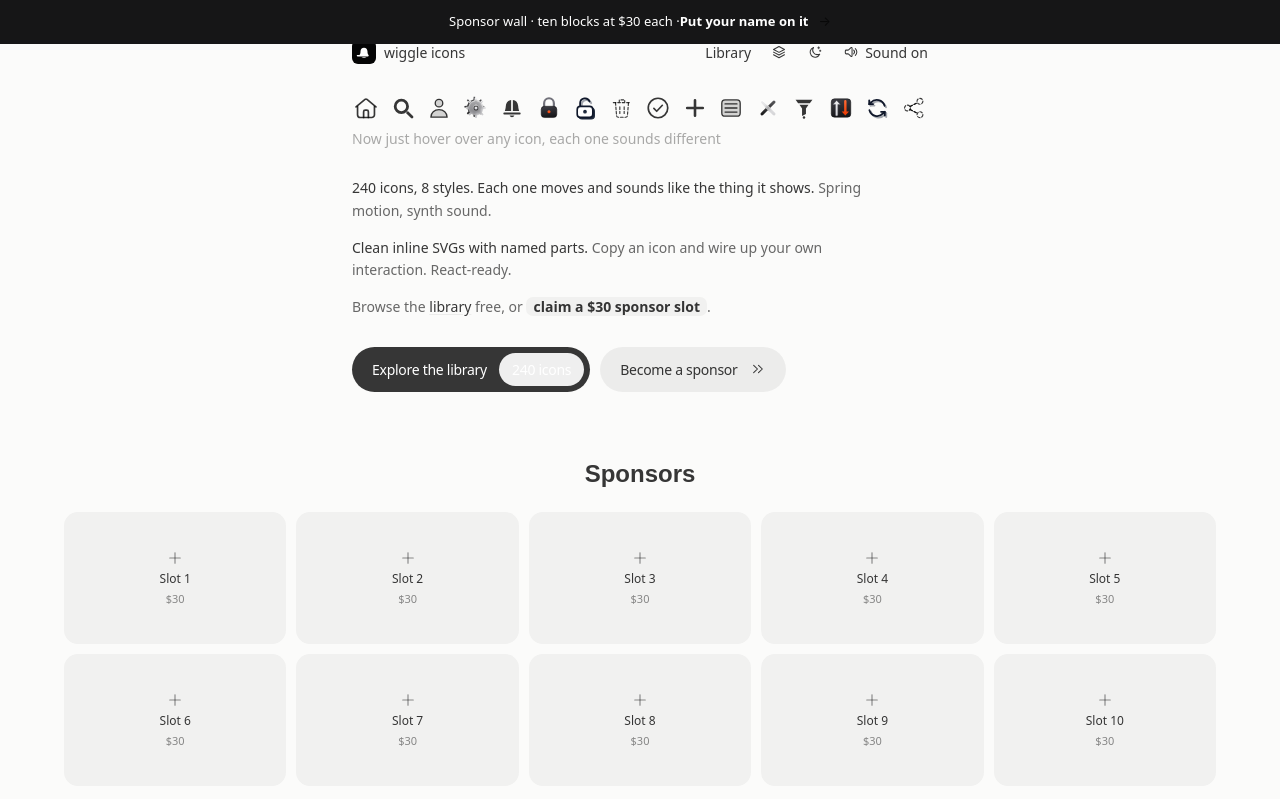
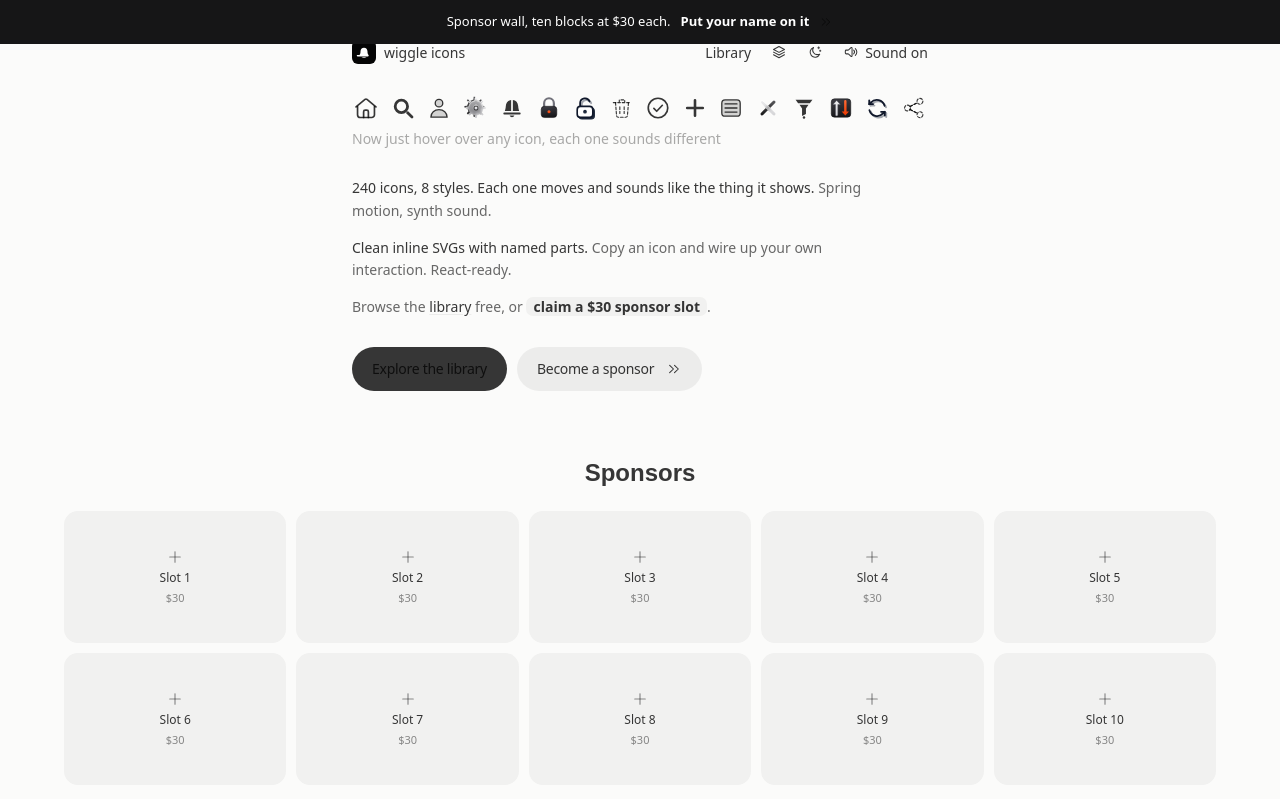
Before and after one commit to anshdadhich/kinetic-glyph-studio, a React (Vite) app: page / in a window 1280 px wide. Shown: the top 799 px of the page. Built offline with nearby package versions, Linux system fonts and the light colour scheme.

Commit message:
Clean launch bar copy and primary button

```diff
--- a/src/components/LandingPage.tsx
+++ b/src/components/LandingPage.tsx
@@ -341,9 +341,9 @@ export default function LandingPage() {
   return (
     <div id="top" className="wig-root">
       <a className="wig-launch" href="#sponsors">
-        <span className="wig-launch-full">Sponsor wall · ten blocks at $30 each · </span>
+        <span className="wig-launch-full">Sponsor wall, ten blocks at $30 each.</span>
         <strong>Put your name on it</strong>
-        <span className="wig-launch-go" aria-hidden="true">→</span>
+        <Icon name="forward" size={14} animate sound bare />
       </a>
       <main className="wig-main">
         <header className="wig-header">
@@ -397,7 +397,7 @@ export default function LandingPage() {
 
         <div className="wig-actions">
           <a className="wig-capsule wig-capsule-buy" href="/icons">
-            <span>Explore the library</span><span className="wig-capsule-price">240 icons</span>
+            Explore the library
           </a>
           <a
             className="wig-capsule wig-capsule-quiet"
--- a/src/landing.css
+++ b/src/landing.css
@@ -23,7 +23,7 @@
 /* Fixed top bar + strip */
 .wig-launch {
   z-index: 11; color: #fff; background: #161617; text-decoration: none;
-  height: 44px; padding: 0 16px; display: flex; justify-content: center; align-items: center;
+  height: 44px; padding: 0 16px; display: flex; justify-content: center; align-items: center; gap: 10px;
   position: fixed; inset: 0 0 auto; white-space: nowrap; font-size: 13px;
 }
 .wig-launch strong { color: #fff; font-weight: 600; }
@@ -84,7 +84,7 @@
 .wig-actions { flex-wrap: wrap; gap: 10px; margin-top: 28px; display: flex; }
 .wig-capsule { letter-spacing: -.02em; white-space: nowrap; border-radius: 999px; align-items: center; gap: 12px; min-height: 44px; font-weight: 500; text-decoration: none; display: inline-flex; transition: background-color .16s, transform .16s cubic-bezier(.3,.7,.4,1); }
 .wig-capsule:active { transform: scale(.97); }
-.wig-capsule-buy { color: var(--gz-text-inverse); background: var(--gz-ink-80); padding: 6px 6px 6px 20px; }
+.wig-capsule-buy { color: var(--gz-text-inverse); background: var(--gz-ink-80); padding: 0 20px; }
 .wig-capsule-buy > span { color: var(--gz-text-inverse); }
 .wig-capsule-buy:hover { background: var(--gz-ink); }
 .wig-capsule-price { color: var(--gz-text-inverse); background: var(--gz-field); border-radius: 999px; padding: 6px 13px; font-variant-numeric: tabular-nums; }
```
